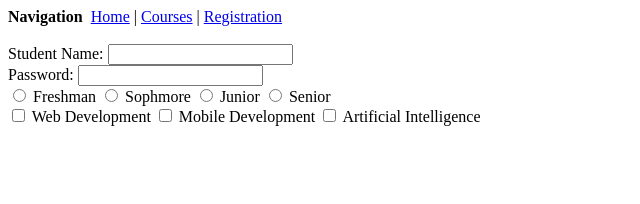
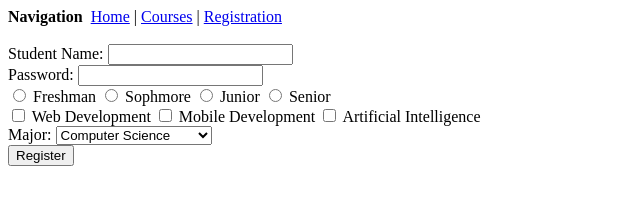
Before and after one commit to iloi05/CPSC349-Lab-1, a plain HTML site: page registration.html in a window 1280 px wide. Shown: the whole page, without its empty margins (0-640 px from the left). Drawn offline with Linux system fonts and the light colour scheme.

Commit message:
created dropdown list and submit button

```diff
--- a/registration.html
+++ b/registration.html
@@ -31,7 +31,22 @@
             <input type="checkbox" id="AI" name="interest" value="AI">
             <label for="web">Artificial Intelligence</label>
             <br>
-
+            <lable for="major">Major:</lable>
+            <select id="major" name="major">
+                <option value="cs">
+                    Computer Science
+                </option>
+                <option value="ce">
+                    Computer Engineering
+                </option>
+                <option value="math">
+                    Mathematics
+                </option>
+            </select>
+            <br>
+            <button type="submit">
+                Register
+            </button>
         </form>
     </body>
 </html>
```
